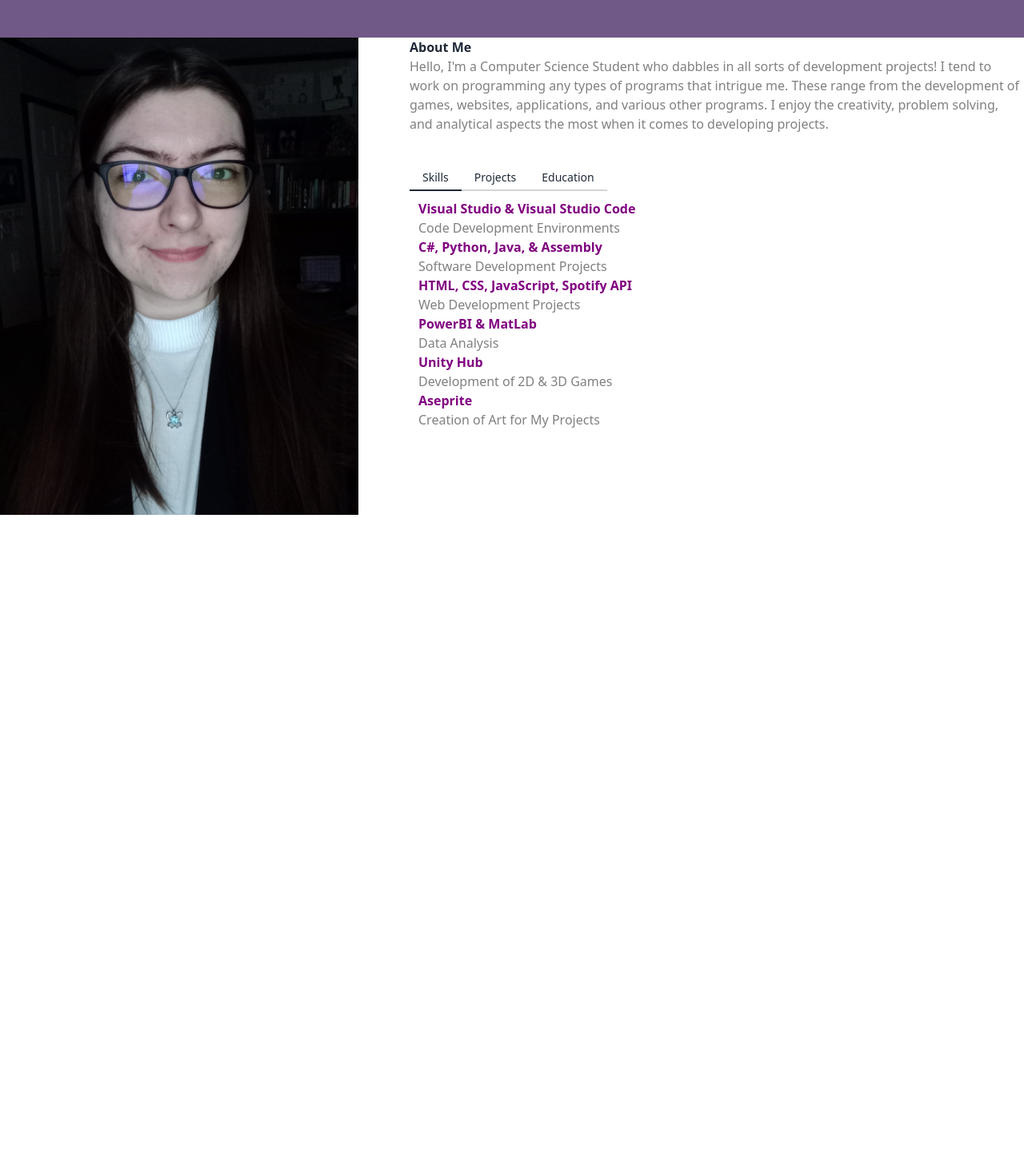
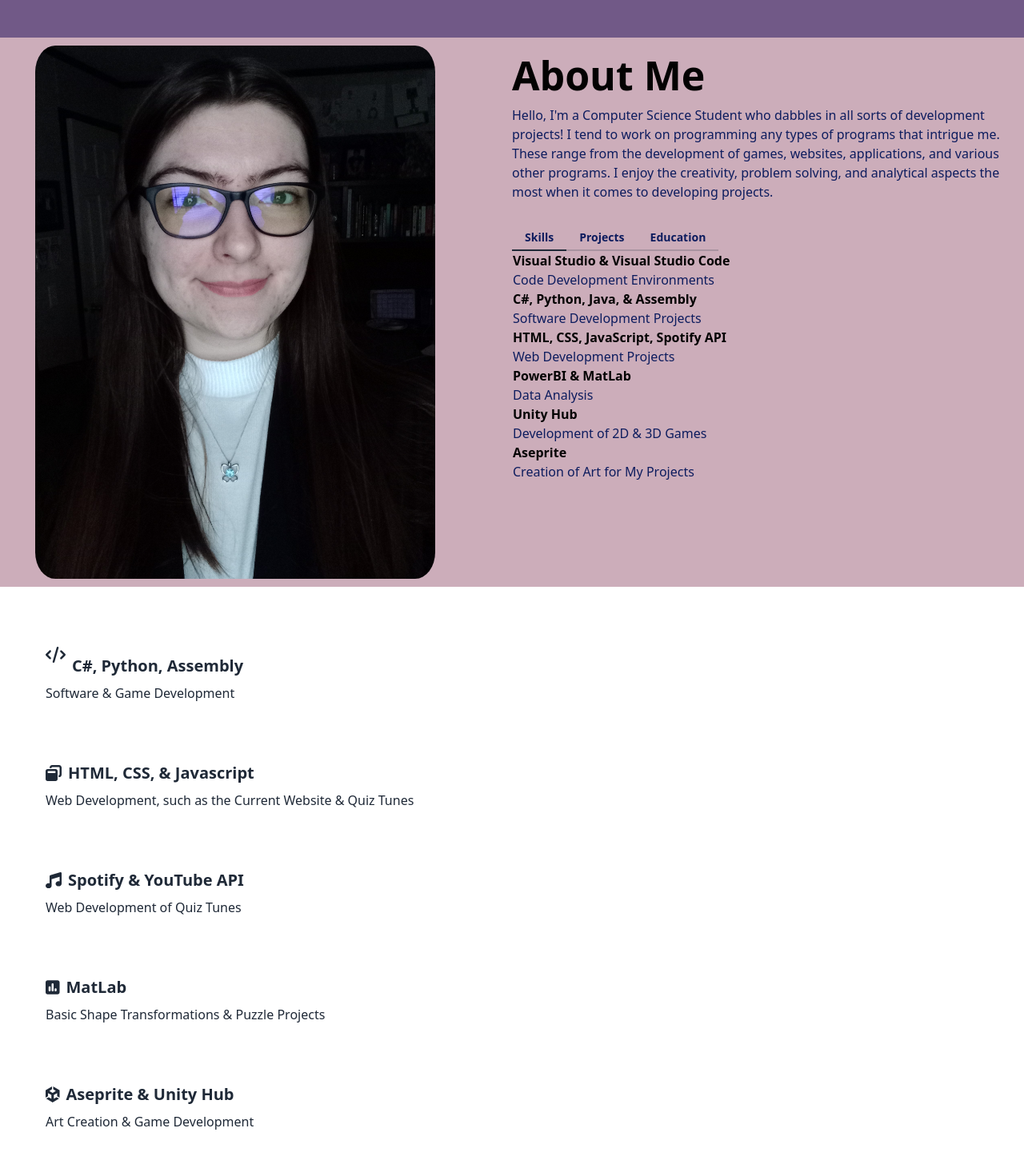
Before and after one commit to Miramoop/miramoop-github-io-react, a React (Create React App) app: page / in a window 1280 px wide. Shown: the part 719-2170 px from the top of the page at 80% size. Before the commit the page ends 1363 px from the top, so only its background shows below. Built offline with nearby package versions, Linux system fonts and the light colour scheme.

Commit message:
Update Experience Styles

```diff
--- a/src/App.js
+++ b/src/App.js
@@ -13,8 +13,8 @@ function App() {
       <Header />
       <Hero />
       <AboutMe />
-      {/* <Experience />
-      <Portfolio />
+      <Experience />
+      {/* <Portfolio />
       <Footer /> */}
     </div>
   );
--- a/src/components/Experience.js
+++ b/src/components/Experience.js
@@ -1,42 +1,64 @@
 import React from "react";
-
-//Add Styles
+import { FontAwesomeIcon } from "@fortawesome/react-fontawesome";
+import {
+  faCode,
+  faMusic,
+  faSquarePollVertical,
+  faWindowRestore,
+} from "@fortawesome/free-solid-svg-icons";
+import { faUnity } from "@fortawesome/free-brands-svg-icons";
 
 function Experience() {
   return (
     <section id="experience">
-      <div className="flex flex-wrap gap-6">
+      <div className="flex flex-wrap gap-6 justify-center">
         <div className="card bg-base-100 w-96 shadow-xl">
           <div className="card-body">
-            <h2 className="card-title">C#, Python, Assembly</h2>
+            <h2 className="card-title">
+              <FontAwesomeIcon icon={faCode} size="1x" />
+              <br></br>
+              C#, Python, Assembly
+            </h2>
             <p>Software & Game Development</p>
           </div>
         </div>
 
         <div className="card bg-base-100 w-96 shadow-xl">
           <div className="card-body">
-            <h2 className="card-title">HTML, CSS, & Javascript</h2>
+            <h2 className="card-title">
+              <FontAwesomeIcon icon={faWindowRestore} size="1x" />
+              HTML, CSS, & Javascript
+            </h2>
             <p>Web Development, such as the Current Website & Quiz Tunes</p>
           </div>
         </div>
 
         <div className="card bg-base-100 w-96 shadow-xl">
           <div className="card-body">
-            <h2 className="card-title">Spotify & YouTube API</h2>
+            <h2 className="card-title">
+              <FontAwesomeIcon icon={faMusic} size="1x" />
+              Spotify & YouTube API
+            </h2>
             <p>Web Development of Quiz Tunes</p>
           </div>
         </div>
 
         <div className="card bg-base-100 w-96 shadow-xl">
           <div className="card-body">
-            <h2 className="card-title">MatLab</h2>
+            <h2 className="card-title">
+              <FontAwesomeIcon icon={faSquarePollVertical} size="1x" />
+              MatLab
+            </h2>
             <p>Basic Shape Transformations & Puzzle Projects</p>
           </div>
         </div>
 
         <div className="card bg-base-100 w-96 shadow-xl">
           <div className="card-body">
-            <h2 className="card-title">Aseprite & Unity Hub</h2>
+            <h2 className="card-title">
+              <FontAwesomeIcon icon={faUnity} size="1x" />
+              Aseprite & Unity Hub
+            </h2>
             <p>Art Creation & Game Development</p>
           </div>
         </div>
--- a/src/styles/experience.scss
+++ b/src/styles/experience.scss
@@ -0,0 +1,28 @@
+#experience {
+  padding: 20px;
+}
+
+.card {
+  padding: 5px;
+  &:focus,
+  &:hover {
+    background-color: #925b71;
+    transform: translateY(-10px);
+  }
+}
+
+// /* Add this to your CSS file */
+// #experience {
+//   display: flex;
+//   flex-direction: column;
+//   align-items: center; /* Center cards horizontally */
+// }
+
+// .card {
+//   transition: background-color 0.3s ease, transform 0.3s ease; /* Smooth transition */
+// }
+
+// .card:hover {
+//   background-color: #925b71;
+//   transform: translateY(-10px);
+// }
--- a/src/styles/styles.css
+++ b/src/styles/styles.css
@@ -1,7 +1,8 @@
 @import "./tailwind.css";
 @import "daisyui/dist/full.css";
 .navbar {
-  background-color: #7b2f93;
+  background-color: #622574;
+  color: #ffffff;
 }
 
 .header-navigation-bar-button {
@@ -16,51 +17,72 @@
   display: flex;
   justify-content: space-between;
   flex-wrap: wrap;
+  background-color: #ccadba;
+  padding: 10px;
 }
-
-.about-col-1 {
-  flex-basis: 35%;
+#aboutme .about-col-1 {
+  flex-basis: 45%;
   display: flex;
   justify-content: center;
   align-items: center;
 }
-
-img {
+#aboutme .about-col-1 img {
   width: 100%;
   max-width: 500px;
+  border-radius: 5%;
+}
+#aboutme .about-col-2 {
+  flex-basis: 50%;
+  display: flex;
+  flex-direction: column;
+  gap: 10px;
+}
+#aboutme .aboutmebio {
+  margin-bottom: 20px;
+}
+#aboutme .tab-content li span {
+  font-weight: bold;
+  color: #030202;
+}
+#aboutme .tab-content li {
+  color: #0d1c5e;
+}
+#aboutme p {
+  color: #0d1c5e;
+}
+#aboutme h1 {
+  font-weight: bold;
+  font-size: 50px;
+  color: #030202;
+}
+#aboutme .tab {
+  font-weight: bold;
+  color: #0d1c5e !important;
+}
+@media (max-width: 768px) {
+  #aboutme #aboutme {
+    flex-direction: column;
+    align-items: center;
+  }
+  #aboutme .about-col-1,
+  #aboutme .about-col-2 {
+    flex-basis: 100%;
+  }
+  #aboutme .about-col-2 {
+    margin-top: 20px;
+  }
 }
 
-.about-col-2 {
-  flex-basis: 60%;
-  display: flex;
-  flex-direction: column;
-  gap: 20px;
+#experience {
+  padding: 20px;
 }
 
-.aboutmebio {
-  margin-bottom: 20px;
+.card {
+  padding: 5px;
 }
-
-.tabpanel {
-  display: flex;
-  flex-direction: column;
-}
-
-p {
-  color: gray;
-}
-
-h1 {
-  font-weight: bold;
-}
-
-.tab-content {
-  padding: 10px;
-  color: gray;
-}
-.tab-content ul li span {
-  font-weight: bold;
-  color: purple;
+.card:focus, .card:hover {
+  background-color: #925b71;
+  transform: translateY(-10px);
 }
 
 /*# sourceMappingURL=styles.css.map */
```
Also changed, not shown: 1 other file (tests, documents, lock files or other folders).
